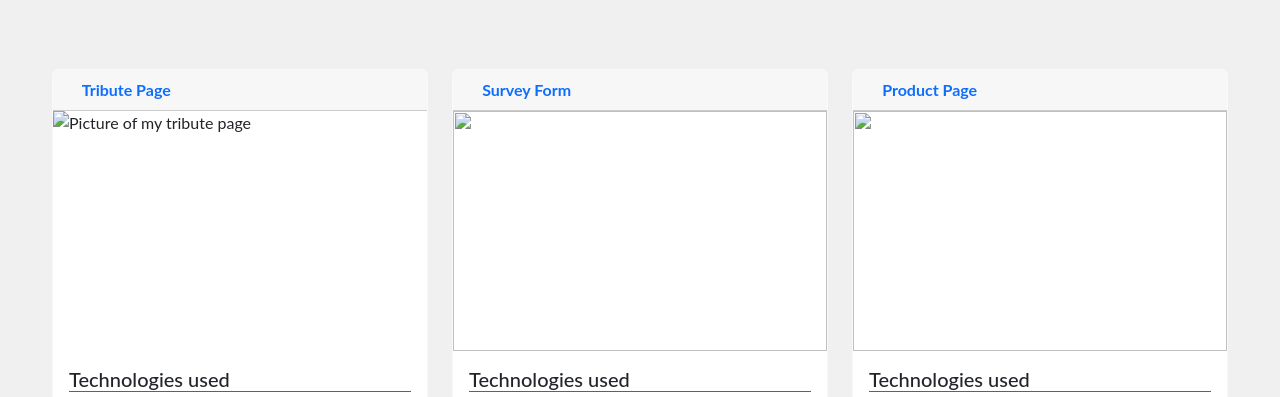
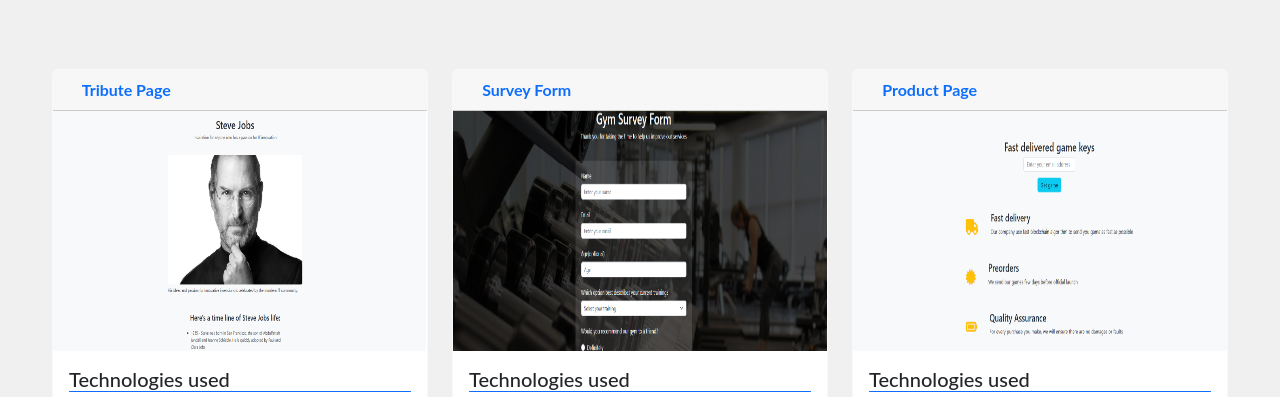
Before and after one commit to PabloPicas0/FCC-Portfilio-Webpage, a plain HTML site: page index.html in a window 1280 px wide. Shown: the part 899-1296 px from the top of the page. Drawn offline with nearby package versions, Linux system fonts and the light colour scheme.

Commit message:
Update index.html

```diff
--- a/index.html
+++ b/index.html
@@ -55,7 +55,7 @@
               </div>
               <img
                 class="card-img-top"
-                src="/Portfolio Webpage/pics/tribute page.png"
+                src="/pics/tribute page.png"
                 alt="Picture of my tribute page" />
               <div class="card-body">
                 <h5 class="card-title">Technologies used</h5>
@@ -83,7 +83,7 @@
               </div>
               <img
                 class="card-img-top"
-                src="/Portfolio Webpage/pics/survey form.png"
+                src="/pics/survey form.png"
                 alt="" />
               <div class="card-body">
                 <h5 class="card-title">Technologies used</h5>
@@ -115,7 +115,7 @@
               </div>
               <img
                 class="card-img-top"
-                src="/Portfolio Webpage/pics/product page.png"
+                src="/pics/product page.png"
                 alt="" />
               <div class="card-body">
                 <h5 class="card-title">Technologies used</h5>
```
